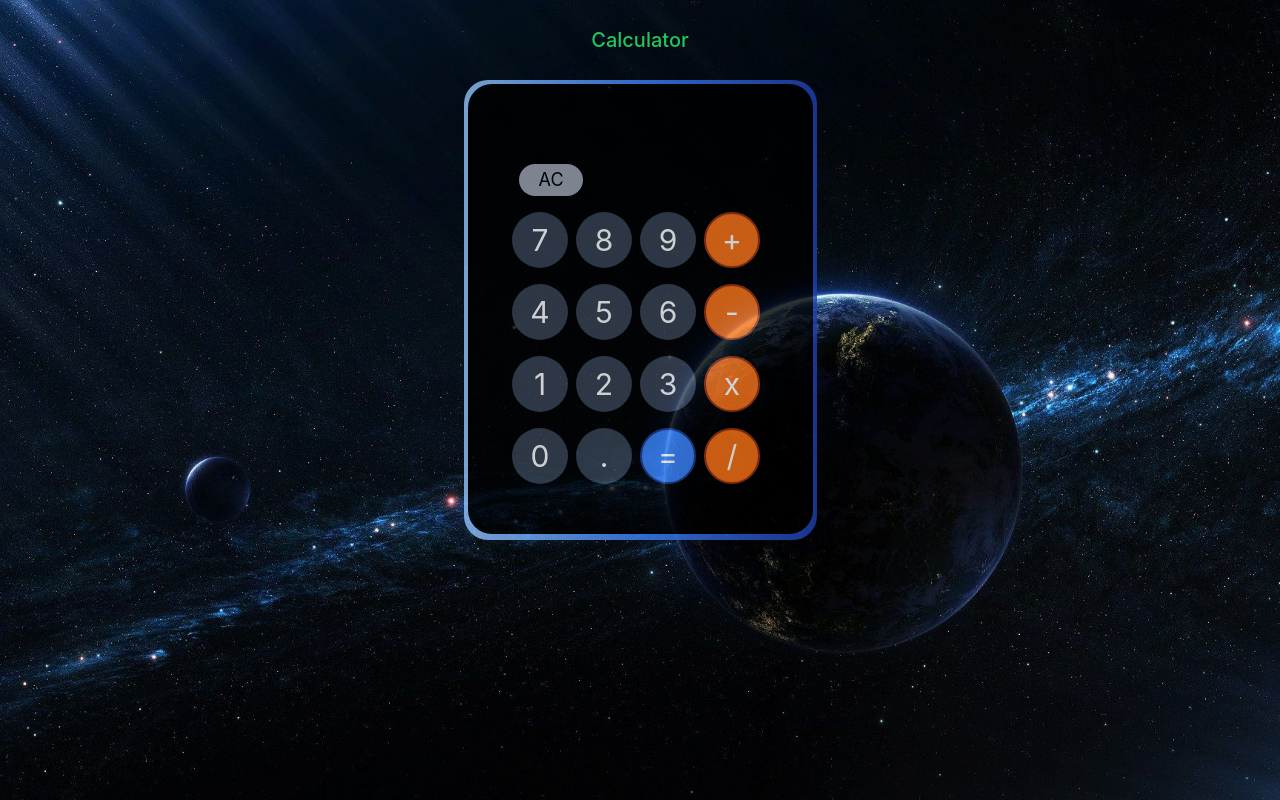
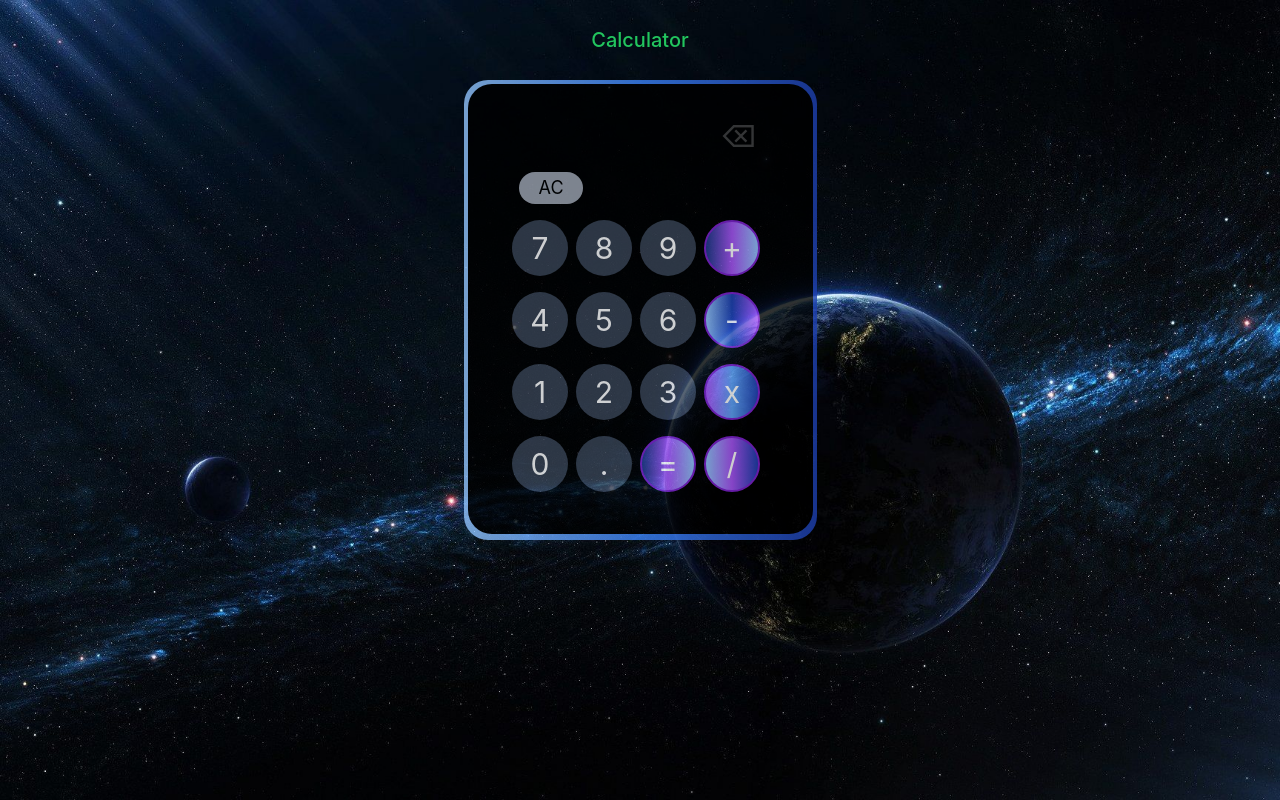
Before and after one commit to polojoe1/calculator, a React (Create React App) app: page / in a window 1280 px wide. Built offline with nearby package versions, Linux system fonts and the light colour scheme.

Commit message:
pretty much done

```diff
--- a/src/components/Calculator.jsx
+++ b/src/components/Calculator.jsx
@@ -6,11 +6,29 @@ const Calculator = () => {
 
     //state for the result of eval
     const [output, setOutput]=useState('');
+
+    const decimalFunction = ()=>{
+        if(output===''){
+            return setOutput('0.')
+        }
+        if(isNaN(output[output.length-1])){
+            return setOutput(output+'0.')
+        }
+        else{
+            setOutput(output+'.')
+        }
+    }
+
+    const backSpaceFunction =()=>setOutput(output.slice(0,-1))
+
   return (
     <div className="hi bg-gradient-to-r from-blue-300 via-blue-500 to-blue-800 opacity-80 rounded-3xl p-1 h-[460px]">
-    <div className='rounded-3xl border-grad bg-black h-[450px]  w-[345px] flex flex-col items-center '>
-        <div className="screen w-[100%] flex pt-4 justify-center mb-2">
+    <div className='rounded-3xl border-grad pt-2 bg-black h-[450px]  w-[345px] flex flex-col items-center '>
+        <div className="screen w-[100%] flex pt-4 justify-around mb-2">
             <input value={output} onChange={(e)=>setOutput(e.target.value)} className='h-14  pl-10 bg-black text-white text-2xl w-[90%] flex justify-end items-end' type="text" />
+            {output!==''?<button onClick={backSpaceFunction} className='text-white pr-14 text-3xl'>⌫</button>:
+            <button className='text-white pr-14 opacity-25 cursor-default text-3xl'>⌫</button>}
+
         </div>
         <div className="clearButton ml-12 w-[84%] h-8 flex justify-between">
             <button onClick={()=>setOutput('')} className="text-black text-lg  bg-gray-400 text-center   h-8 w-16 rounded-full hover:text-white">AC</button>
@@ -19,25 +37,25 @@ const Calculator = () => {
             <button onClick={()=>setOutput(output+'7' )} className='bg-gray-700 text-white hover:text-4xl hover:text-blue-300 mr-2 w-14 h-14 text-3xl rounded-full'>7</button>
             <button onClick={()=>setOutput(output+'8' )} className='bg-gray-700 text-white hover:text-4xl hover:text-blue-300 mr-2 w-14 h-14 text-3xl rounded-full'>8</button>
             <button onClick={()=>setOutput(output+'9' )} className='bg-gray-700 text-white hover:text-4xl hover:text-blue-300 mr-2 w-14 h-14 text-3xl rounded-full'>9</button>
-            <button onClick={()=>setOutput(output+'+' )} className='bg-orange-500 h-14 border-2 hover:text-4xl  border-orange-800 w-14 text-3xl text-white mr-2 rounded-full'>+</button>
+            <button onClick={()=>setOutput(output[output.length-1]==='+'||output[output.length-1]==='-'||output[output.length-1]==='/'||output[output.length-1]==='*'?output.replace(output[output.length-1],'+'):output+'+' )} className='bg-gradient-to-r from-blue-900 via-purple-500 to-blue-300 h-14 border-2 hover:text-4xl  border-purple-700 w-14 text-3xl text-white mr-2 rounded-full'>+</button>
         </div>
         <div className="topNextRow w-[84%] h-18 flex pt-4 justify-center" >
             <button onClick={()=>setOutput(output+'4' )} className='bg-gray-700 text-white hover:text-4xl hover:text-blue-300  mr-2 w-14 h-14 text-3xl rounded-full'>4</button>
             <button onClick={()=>setOutput(output+'5' )} className='bg-gray-700 text-white hover:text-4xl hover:text-blue-300 mr-2 w-14 h-14 text-3xl rounded-full'>5</button>
             <button onClick={()=>setOutput(output+'6' )} className='bg-gray-700 text-white hover:text-4xl hover:text-blue-300 mr-2 w-14 h-14 text-3xl rounded-full'>6</button>
-            <button onClick={()=>setOutput(output+'-' )} className='bg-orange-500 h-14 border-2 hover:text-4xl  border-orange-800 w-14 text-3xl text-white mr-2 rounded-full'>-</button>
+            <button onClick={()=>setOutput(output[output.length-1]==='+'||output[output.length-1]==='-'||output[output.length-1]==='/'||output[output.length-1]==='*'?output.replace(output[output.length-1],'-'):output+'-' )} className='bg-gradient-to-r from-blue-300 via-blue-800 to-purple-500 h-14 border-2 hover:text-4xl  border-purple-700 w-14 text-3xl text-white mr-2 rounded-full'>-</button>
         </div>
         <div className="BottomNextRow w-[84%] h-18 flex pt-4 justify-center" >
             <button onClick={()=>setOutput(output+'1' )} className='bg-gray-700 text-white hover:text-4xl hover:text-blue-300 mr-2 w-14 h-14 text-3xl rounded-full'>1</button>
             <button onClick={()=>setOutput(output+'2' )} className='bg-gray-700 text-white hover:text-4xl hover:text-blue-300 mr-2 w-14 h-14 text-3xl rounded-full'>2</button>
             <button onClick={()=>setOutput(output+'3' )} className='bg-gray-700 text-white hover:text-4xl hover:text-blue-300 mr-2 w-14 h-14 text-3xl rounded-full'>3</button>
-            <button onClick={()=>setOutput(output[output.length-1]==='+'||output[output.length-1]==='-'||output[output.length-1]==='/'||output[output.length-1]==='*'?output.replace(output[output.length-1],'*'):output+'*' )} className='bg-orange-500 h-14 border-2 border-orange-800 hover:text-4xl  w-14 text-3xl text-white mr-2 rounded-full'>x</button>
+            <button onClick={()=>setOutput(output[output.length-1]==='+'||output[output.length-1]==='-'||output[output.length-1]==='/'||output[output.length-1]==='*'?output.replace(output[output.length-1],'*'):output+'*' )} className='bg-gradient-to-r from-purple-500 via-blue-400 to-blue-800 h-14 border-2 border-purple-700 hover:text-4xl  w-14 text-3xl text-white mr-2 rounded-full'>x</button>
         </div>
         <div className="topRow w-[84%] h-18 flex pt-4 justify-center" >
             <button onClick={()=>setOutput(output+'0' )} className='bg-gray-700 text-white hover:text-4xl hover:text-blue-300 mr-2 w-14 h-14 text-3xl rounded-full'>0</button>
-            <button onClick={()=>setOutput(output+'.' )} className='bg-gray-700 text-white hover:text-4xl hover:text-blue-300 mr-2 w-14 h-14 text-3xl rounded-full'>.</button>
-            <button onClick={()=>setOutput( eval(output))} className='bg-blue-500 hover:text-4xl  border-blue-900 border-2 text-white mr-2 w-14 h-14 text-3xl rounded-full'>=</button>
-            <button onClick={()=>setOutput(output[output.length-1]==='+'||output[output.length-1]==='-'||output[output.length-1]==='/'||output[output.length-1]==='*'?output.replace(output[output.length-1],'/'):output+'/' )} className='bg-orange-500 h-14 border-2 border-orange-800 w-14 text-3xl text-white mr-2 hover:text-4xl rounded-full'>/</button>
+            <button onClick={decimalFunction} className='bg-gray-700 text-white hover:text-4xl hover:text-blue-300 mr-2 w-14 h-14 text-3xl rounded-full'>.</button>
+            <button onClick={()=>setOutput( output===''?'0':eval(output).toString())} className='bg-gradient-to-r from-blue-900 via-purple-500 to-blue-300 hover:text-4xl  border-purple-700 border-2 text-white mr-2 w-14 h-14 text-3xl rounded-full'>=</button>
+            <button onClick={()=>setOutput(output[output.length-1]==='+'||output[output.length-1]==='-'||output[output.length-1]==='/'||output[output.length-1]==='*'?output.replace(output[output.length-1],'/'):output+'/' )} className='bg-gradient-to-r from-blue-300 via-purple-500 to-blue-800 h-14 border-2 border-purple-700 w-14 text-3xl text-white mr-2 hover:text-4xl rounded-full'>/</button>
         </div>
     </div>
     </div>
```
